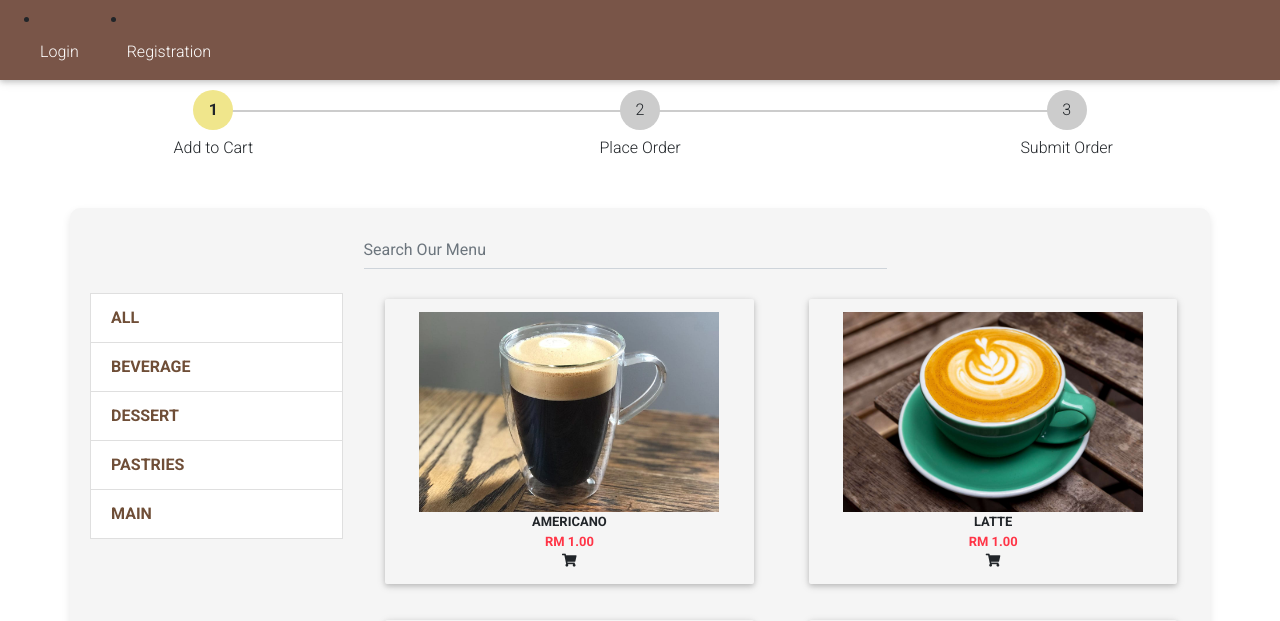
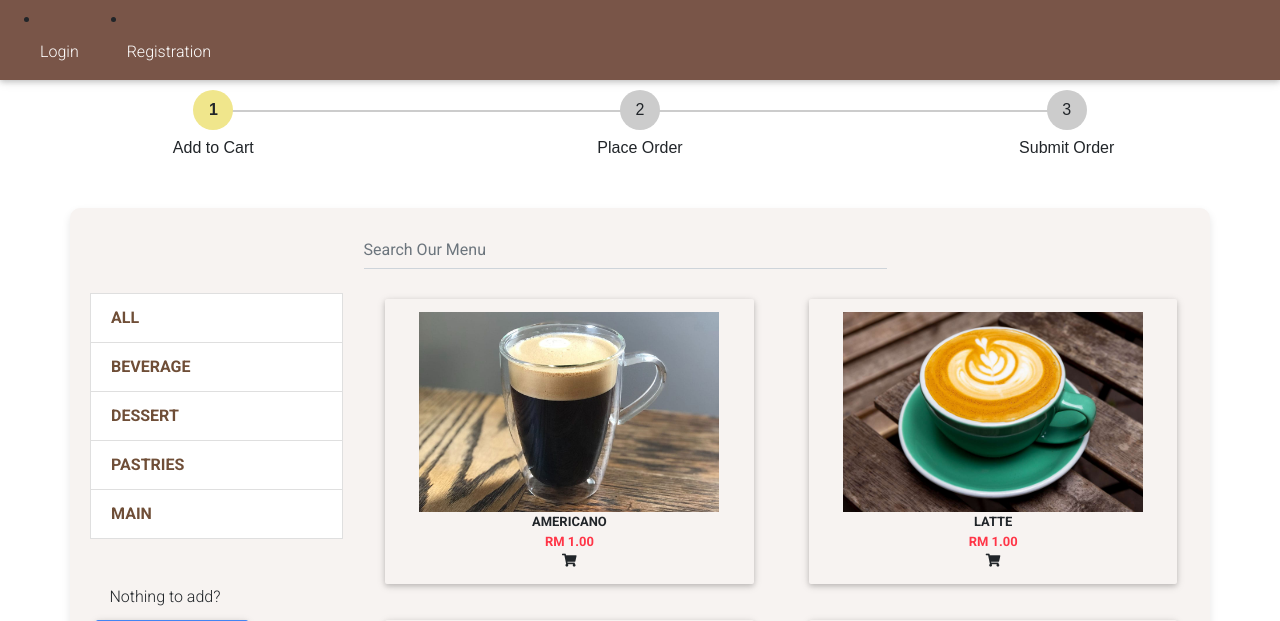
Before and after one commit to YapYuNing08/GitExercise-TT5L-10, a Django app: page /menu/search in a window 1280 px wide. Shown: the top 621 px of the page. Run offline with Django 5.2, Linux system fonts and the light colour scheme; data comes from the database, SQL or seed files in the repository; some libraries are stand-ins or nearby versions.

Commit message:
Update all_products.html

```diff
--- a/deliver/customer/templates/customer/all_products.html
+++ b/deliver/customer/templates/customer/all_products.html
@@ -1,26 +1,12 @@
 {% extends 'customer/base.html' %}
 {% block content %}
-
-<div class="stepper-wrapper">
-  <div class="stepper-item active">
-    <div class="step-counter">1</div>
-    <div class="step-name">Add to Cart</div>
-  </div>
-  <div class="stepper-item">
-    <div class="step-counter">2</div>
-    <div class="step-name">Place Order</div>
-  </div>
-  <div class="stepper-item">
-    <div class="step-counter">3</div>
-    <div class="step-name">Submit Order</div>
-  </div>
-</div>
 
 <style>
   .stepper-wrapper {
     margin-top: 10px;
     display: flex;
     justify-content: space-between;
+    font-family: Arial, sans-serif;
   }
   .stepper-item {
     position: relative;
@@ -82,6 +68,22 @@
     content: none;
   }
 </style>
+<body>
+  <div class="stepper-wrapper">
+    <div class="stepper-item active">
+      <div class="step-counter">1</div>
+      <div class="step-name">Add to Cart</div>
+    </div>
+    <div class="stepper-item">
+      <div class="step-counter">2</div>
+      <div class="step-name">Place Order</div>
+    </div>
+    <div class="stepper-item">
+      <div class="step-counter">3</div>
+      <div class="step-name">Submit Order</div>
+    </div>
+  </div>
+
 
   <div class="container my-5">
       <div class="row">
@@ -102,6 +104,9 @@
               <a href="{% url 'category' 'D' %}" class="list-group-item list-group-item-action" aria-current="true">DESSERT</a>
               <a href="{% url 'category' 'P' %}" class="list-group-item list-group-item-action" aria-current="true">PASTRIES</a>
               <a href="{% url 'category' 'M' %}" class="list-group-item list-group-item-action" aria-current="true">MAIN</a>
+              <br><br>
+              <h6>&nbsp; &nbsp; &nbsp;Nothing to add?</h6>
+              <div><a href="{% url 'showcart' %}" class="btn btn-primary">Place Order</a></div>
           </div>
 
           <div class="col-sm-9">
@@ -122,15 +127,17 @@
                       </div>
                   {% endfor %}
               </div>
+
           </div>
       </div>
   </div>
+</body>
 
 <style>
   .container.my-5 {
     margin-top: 20px;
     padding: 20px;
-    background-color: whitesmoke;
+    background-color: #F7F3F1;
     border-radius: 10px;
     box-shadow: 0 4px 8px rgba(0, 0, 0, 0.1);
   }
@@ -186,7 +193,7 @@
   }
 
   .btn:hover {
-    background-color: #f4f1ea;
+    background-color: #f8eed6;
   }
 
 </style>
```
Lines whose indentation alone changed are shown as unchanged.
